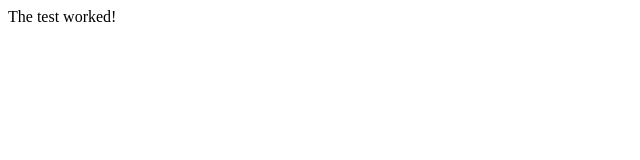
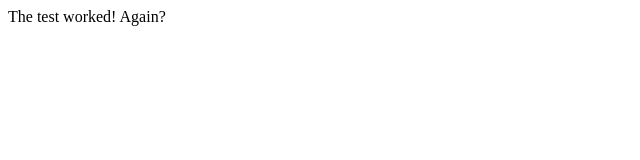
Before and after one commit to MattDemers/datemedoc, a plain HTML site: page public/index.html in a window 1280 px wide. Shown: the full height of the page, 0-640 px from the left. Drawn offline with Linux system fonts and the light colour scheme.

Commit message:
Testing agian.

```diff
--- a/public/index.html
+++ b/public/index.html
@@ -1 +1 @@
-<p>The test worked!</p>
+<p>The test worked! Again?</p>
```
